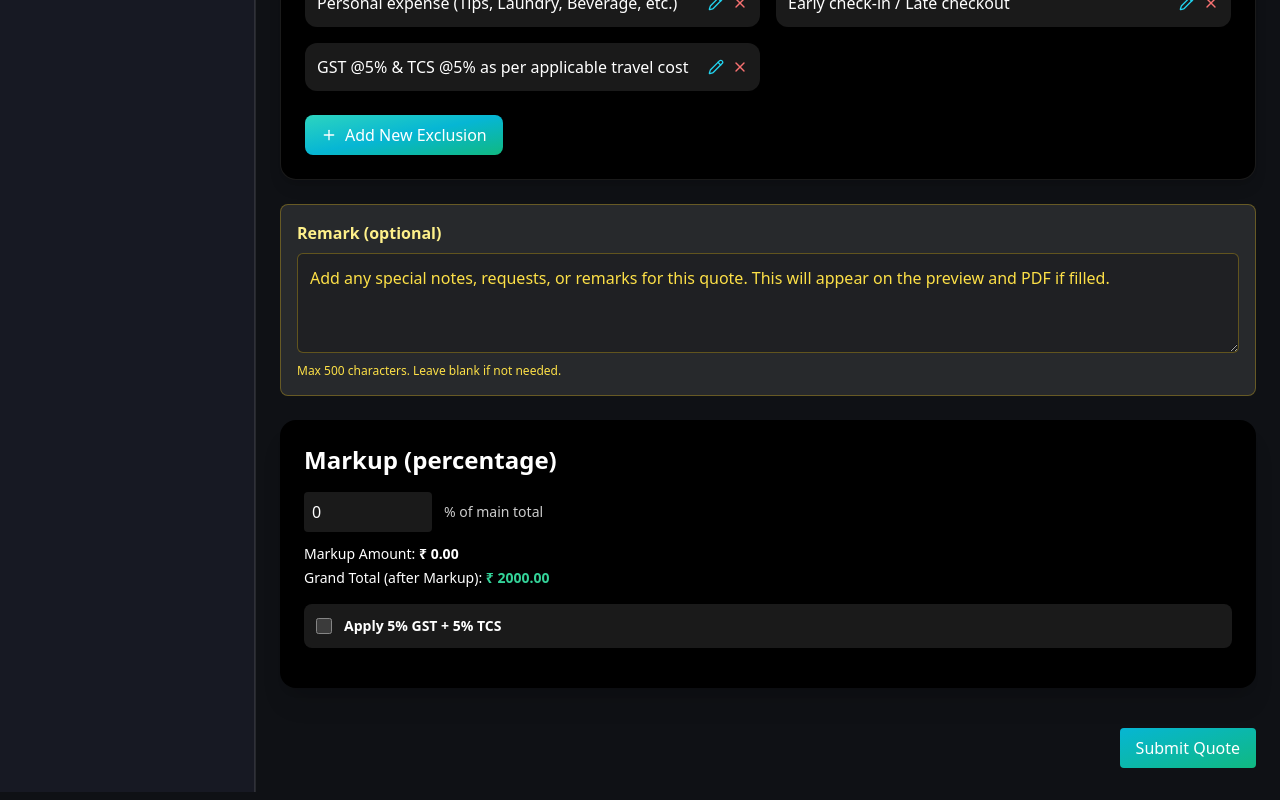
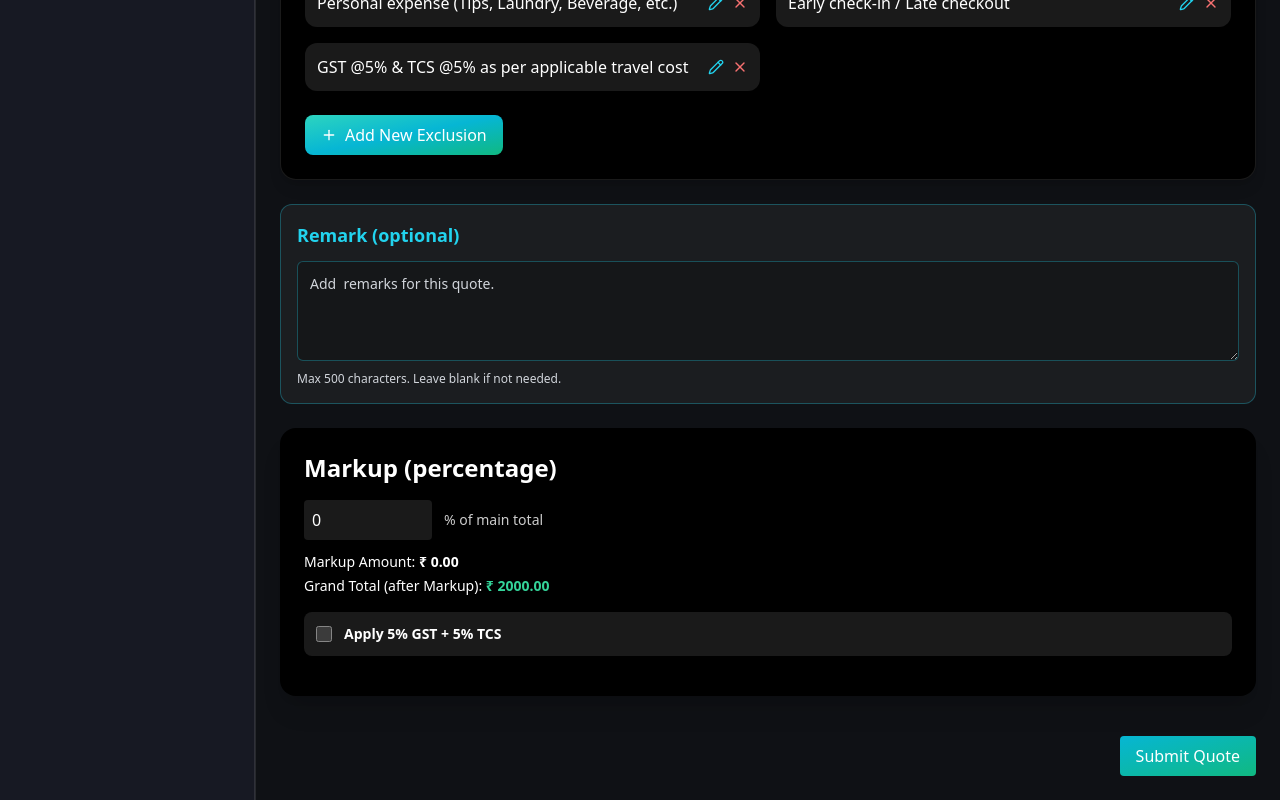
Before and after one commit to vishalkmar/itenaryPlanner, a Next.js app: page /itenary/new in a window 1280 px wide. Shown: the part 2509-3309 px from the top of the page. Built offline with nearby package versions, Linux system fonts and the light colour scheme.

Commit message:
fixed remark properly with color and fully working after all things fixed

```diff
--- a/components/items/Remark.js
+++ b/components/items/Remark.js
@@ -28,19 +28,19 @@ export default function Remark({ syncWithStore = false }) {
   };
 
   return (
-    <div className="bg-white/10 border border-yellow-400/30 rounded-lg p-4 mb-4">
-      <label className="block text-base font-semibold text-yellow-200 mb-2">
+    <div className="bg-white/5 rounded-xl border border-cyan-400/30 p-4 mb-4">
+      <label className="block text-lg font-semibold mb-3 text-cyan-400 mb-2">
         Remark (optional)
       </label>
       <textarea
         value={remark}
         onChange={handleChange}
         maxLength={500}
-        placeholder="Add any special notes, requests, or remarks for this quote. This will appear on the preview and PDF if filled."
-        className="w-full min-h-[100px] bg-black/20 border border-yellow-400/30 rounded-md p-3 text-yellow-100 resize-vertical placeholder-yellow-300 focus:outline-none focus:ring-2 focus:ring-yellow-400"
+        placeholder="Add  remarks for this quote."
+        className="w-full min-h-[100px] bg-black/20 border border-cyan-400/30 rounded-md p-3 text-sm text-gray-300 resize-vertical placeholder-gray-300 focus:outline-none "
       />
       {error && <div className="text-red-400 text-xs mt-1">{error}</div>}
-      <div className="text-xs text-yellow-300 mt-1">Max 500 characters. Leave blank if not needed.</div>
+      <div className="text-xs text-sm text-gray-300 mt-1">Max 500 characters. Leave blank if not needed.</div>
     </div>
   );
 }
```
